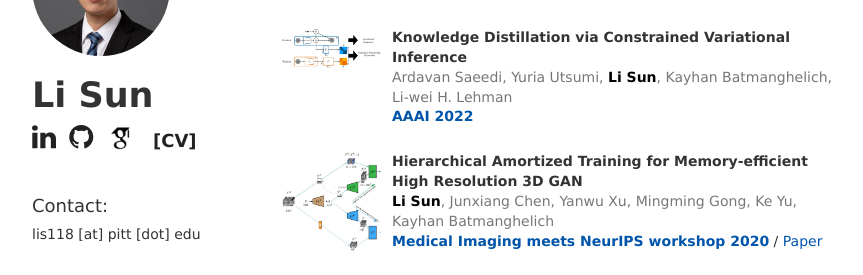
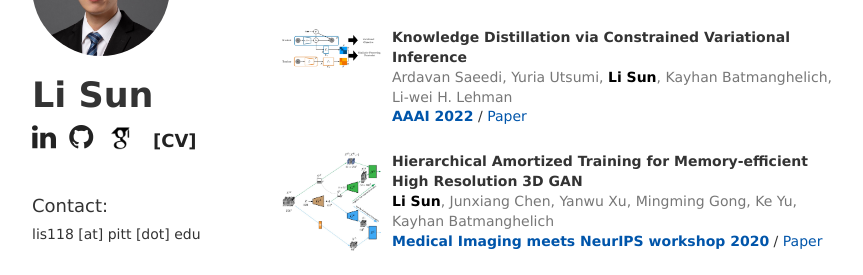
Before and after one commit to lisun-ai/lisun-ai.github.io, a Jekyll site: the page built from README.md, in a window 1280 px wide and 900 px high, scrolled down 583 px. Shown: the part 152-427 px from the top of the window, without its empty margins (208-1071 px from the left). Built offline with Jekyll 4.4.1, drawn with Linux system fonts in a browser that asks for light colours; our own code applies the rules of GitHub Pages for plain Markdown files.

Commit message:
Update default.html

```diff
--- a/_layouts/default.html
+++ b/_layouts/default.html
@@ -191,7 +191,8 @@
                                   <span class="author">Li-wei H. Lehman</span>
                                 </div>
                                 <div>
-                                    <span class="tag"><b>AAAI 2022</b></span>
+                                    <span class="tag"><b>AAAI 2022</b></span> /
+				    <span class="tag"><a href="https://web.mit.edu/lilehman/www/paper/AAAI2022_KDCVI_preprint.pdf">Paper</a></span>
                                 </div>
                             </td>
                         </tr>
```
